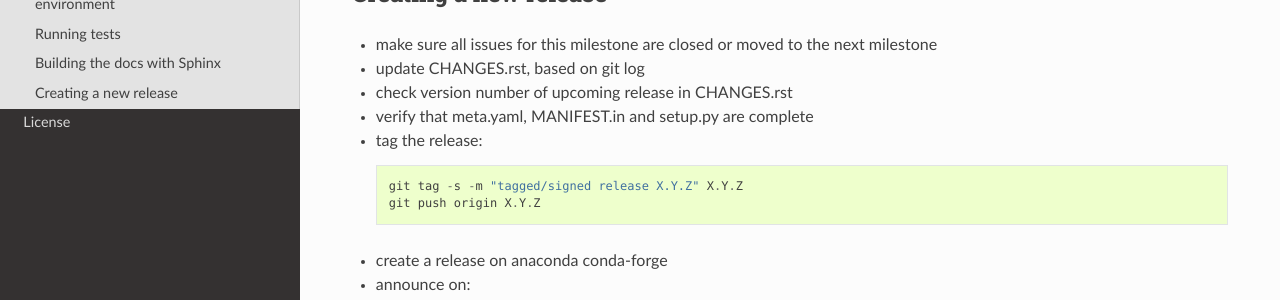
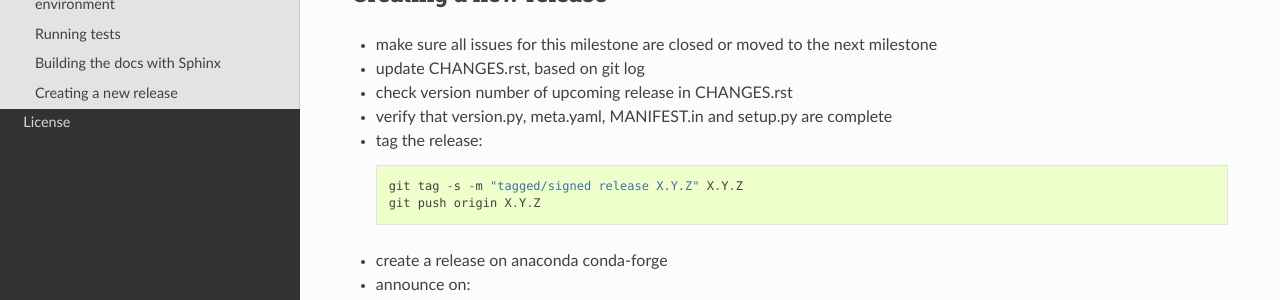
Before and after one commit to Open-MSS/MSS, a Sphinx documentation site: the page built from docs/development.rst, in a window 1280 px wide and 900 px high, scrolled down 1703 px. Shown: the part 343-643 px from the top of the window. Built offline with Sphinx 7.4.7 and the Read the Docs theme 2.0.0, drawn with Linux system fonts in a browser that asks for light colours.

Commit message:
development docs improved

```diff
--- a/docs/development.rst
+++ b/docs/development.rst
@@ -98,7 +98,7 @@ Creating a new release
 * make sure all issues for this milestone are closed or moved to the next milestone
 * update CHANGES.rst, based on git log
 * check version number of upcoming release in CHANGES.rst
-* verify that meta.yaml, MANIFEST.in and setup.py are complete
+* verify that version.py, meta.yaml, MANIFEST.in and setup.py are complete
 * tag the release::
 
    git tag -s -m "tagged/signed release X.Y.Z" X.Y.Z
```
